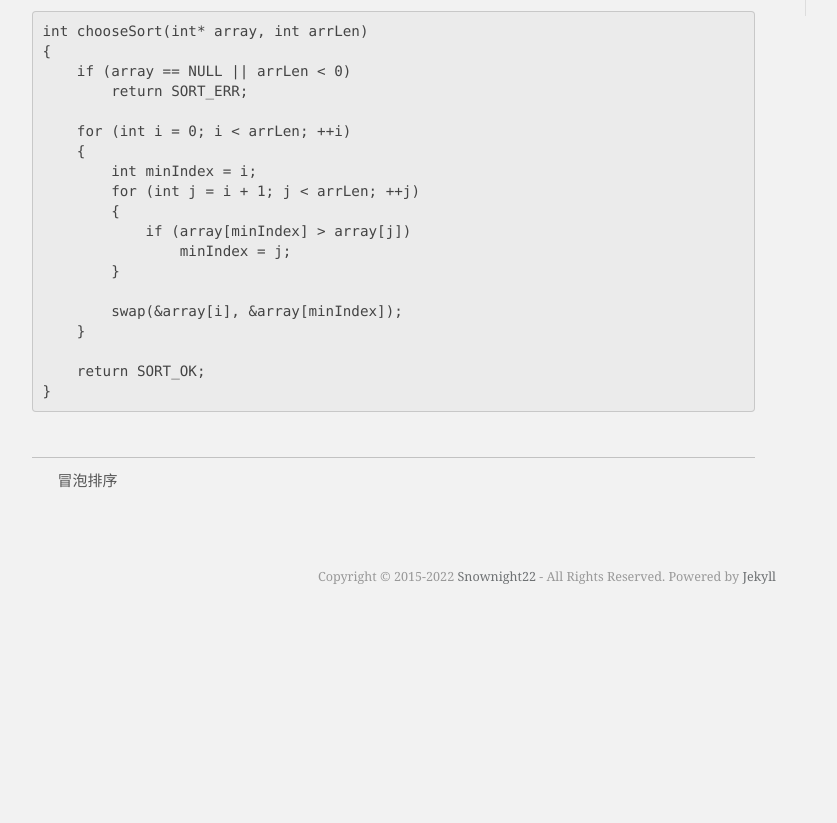
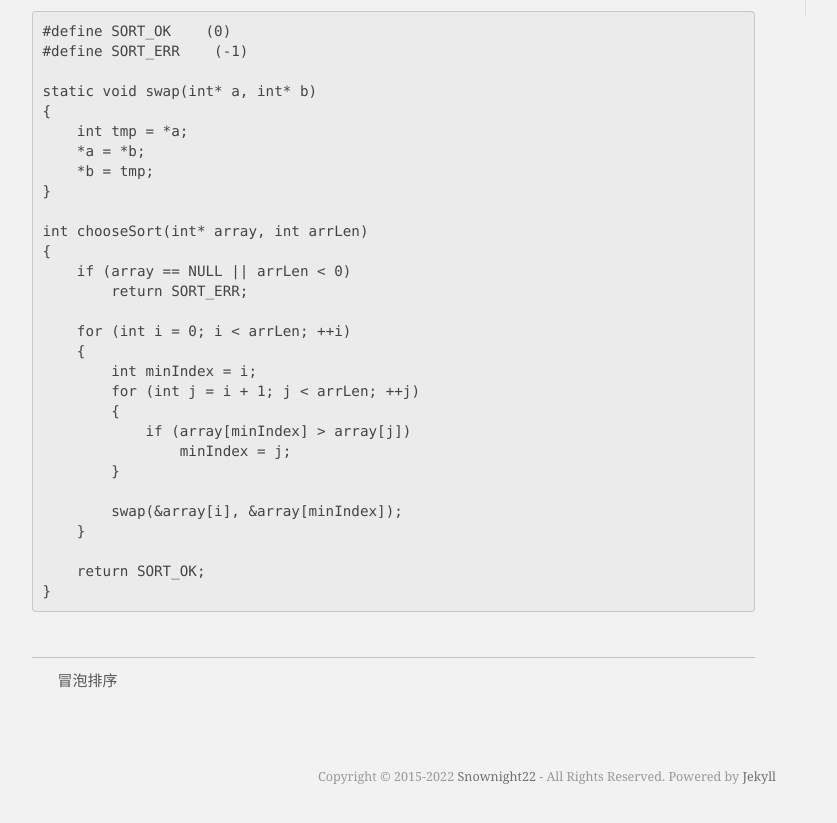
Before and after one commit to Snownight22/TTworksBlog, a Jekyll site: the page built from _posts/2022-03-31-chooseSort.md, in a window 1280 px wide and 1400 px high, scrolled down 352 px, cut to the strip 568-1391 px from the top of the window. Shown: the whole strip, without its empty margins (93-930 px from the left). Built offline with Jekyll 4.4.1, drawn with Linux system fonts in a browser that asks for light colours; some web fonts are replaced; comment, search, counter and statistics services are not loaded; before the commit the page ends 1552 px from its top, so only the background shows below that.

Commit message:
modify chooseSort

````diff
--- a/_posts/2022-03-31-chooseSort.md
+++ b/_posts/2022-03-31-chooseSort.md
@@ -21,6 +21,16 @@ tags: C
 ### 代码示例
 
 ```
+#define SORT_OK    (0)
+#define SORT_ERR    (-1)
+
+static void swap(int* a, int* b)
+{
+    int tmp = *a;
+    *a = *b;
+    *b = tmp;
+}
+
 int chooseSort(int* array, int arrLen)
 {
     if (array == NULL || arrLen < 0)
````
